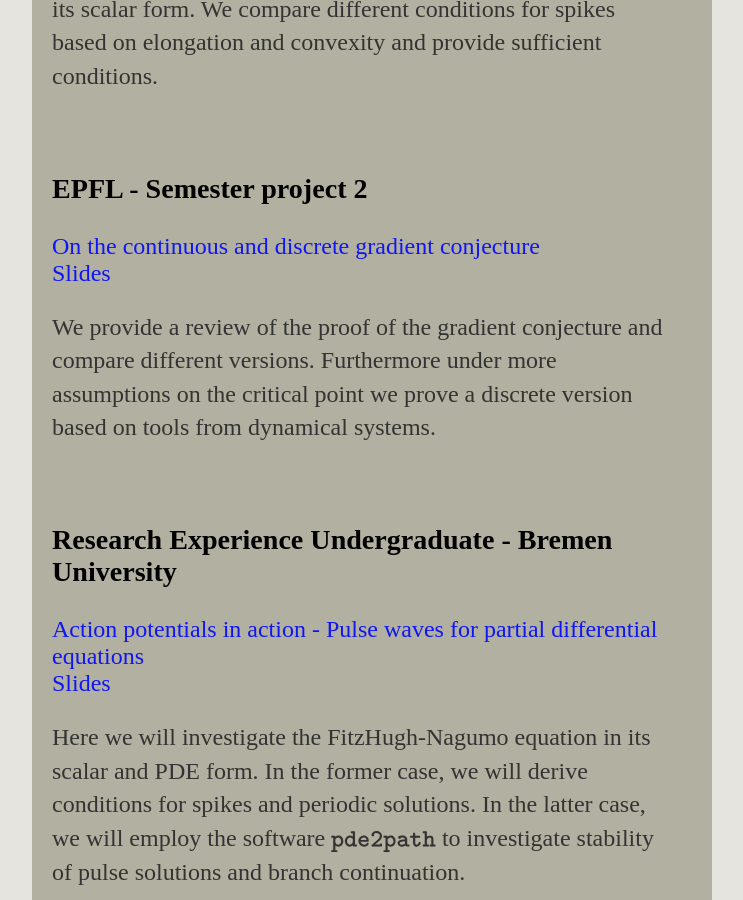
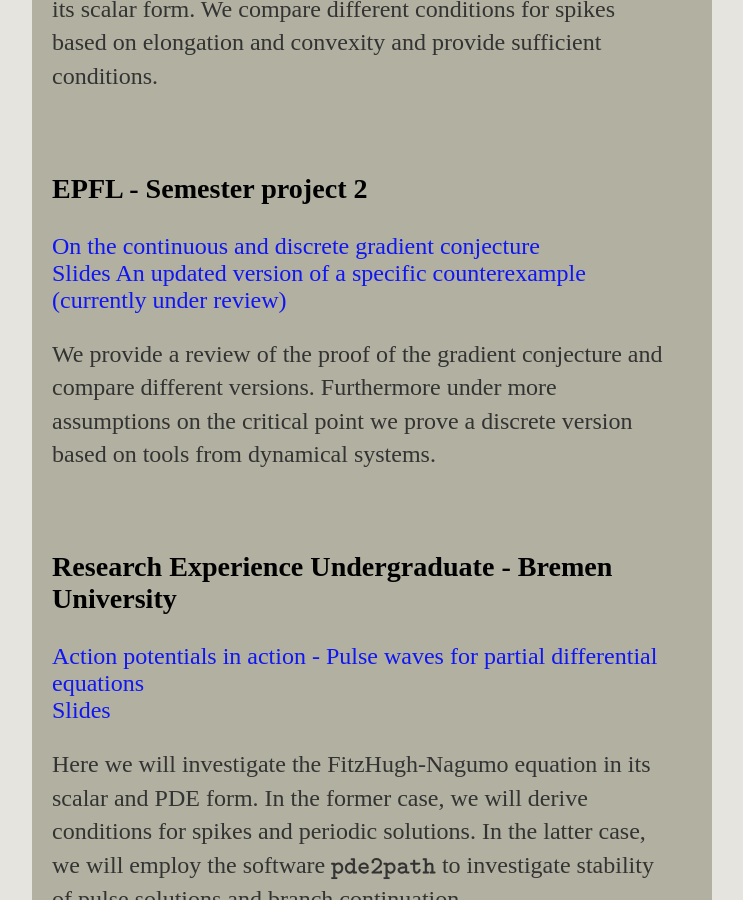
Before and after one commit to Cathelion/Cathelion.github.io, a Jekyll site: the page built from research/research.html, in a window 1280 px wide and 900 px high, scrolled down 358 px. Shown: the whole window, without its empty margins (268-1011 px from the left). Built offline with Jekyll 4.4.1, drawn with Linux system fonts in a browser that asks for light colours.

Commit message:
Update research.html

```diff
--- a/research/research.html
+++ b/research/research.html
@@ -18,6 +18,7 @@ system</a>
 			<h3>EPFL - Semester project 2</h3>
 			<a href="/research/Gradient_Conjecture_Project.pdf">On the continuous and discrete gradient conjecture</a> <br>
 			<a href="/research/Gradient_Conjecture_Project_Slides.pdf">Slides</a>
+			<a href="/research/Non-sufficiency of smoothness in the gradient conjecture.pdf">An updated version of a specific counterexample (currently under review)</a>
 
 			<p> We provide a review of the proof of the gradient conjecture and compare different versions. Furthermore under more assumptions on
 			the critical point we prove a discrete version based on tools from dynamical systems.</p>
```
